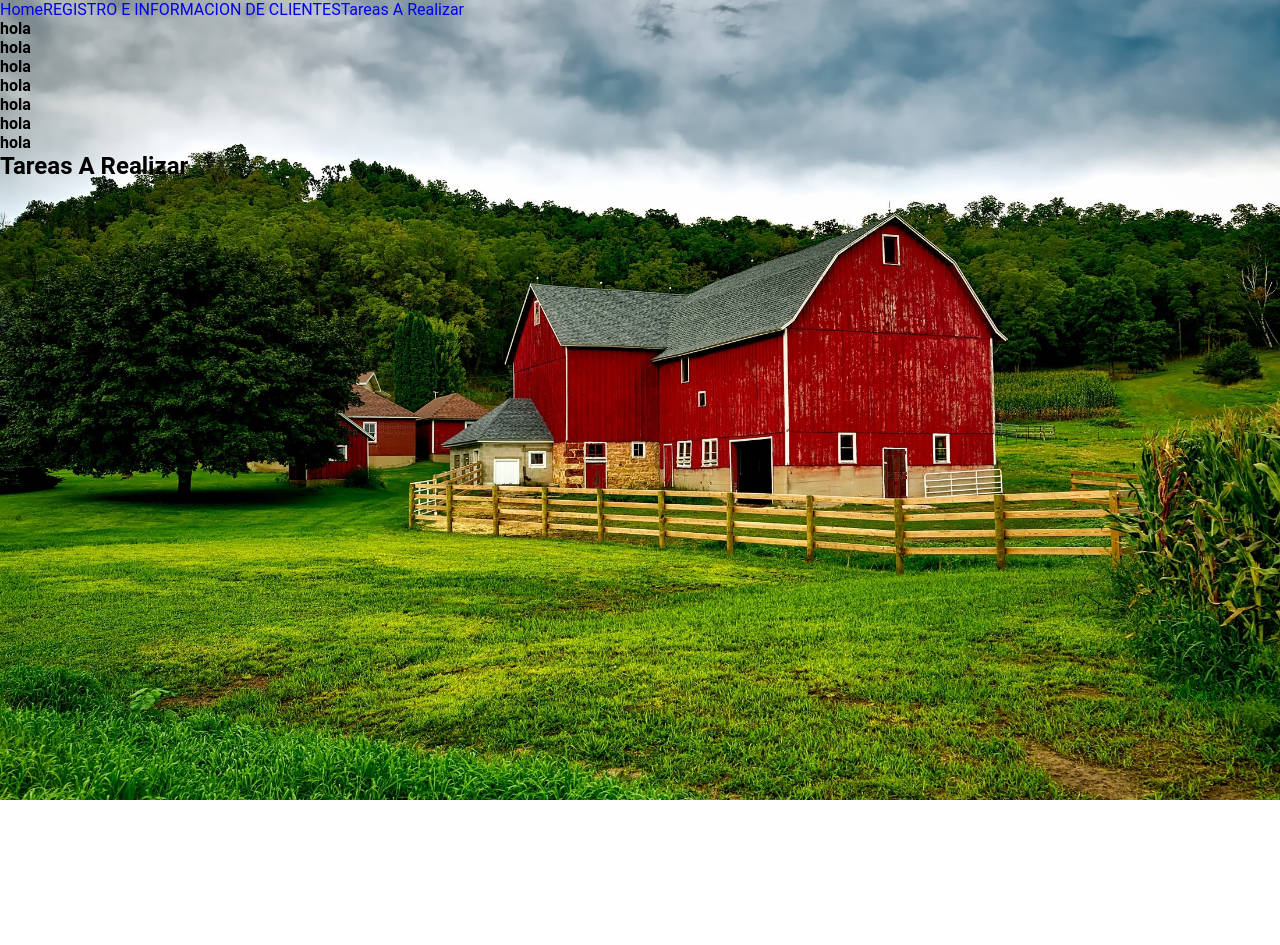
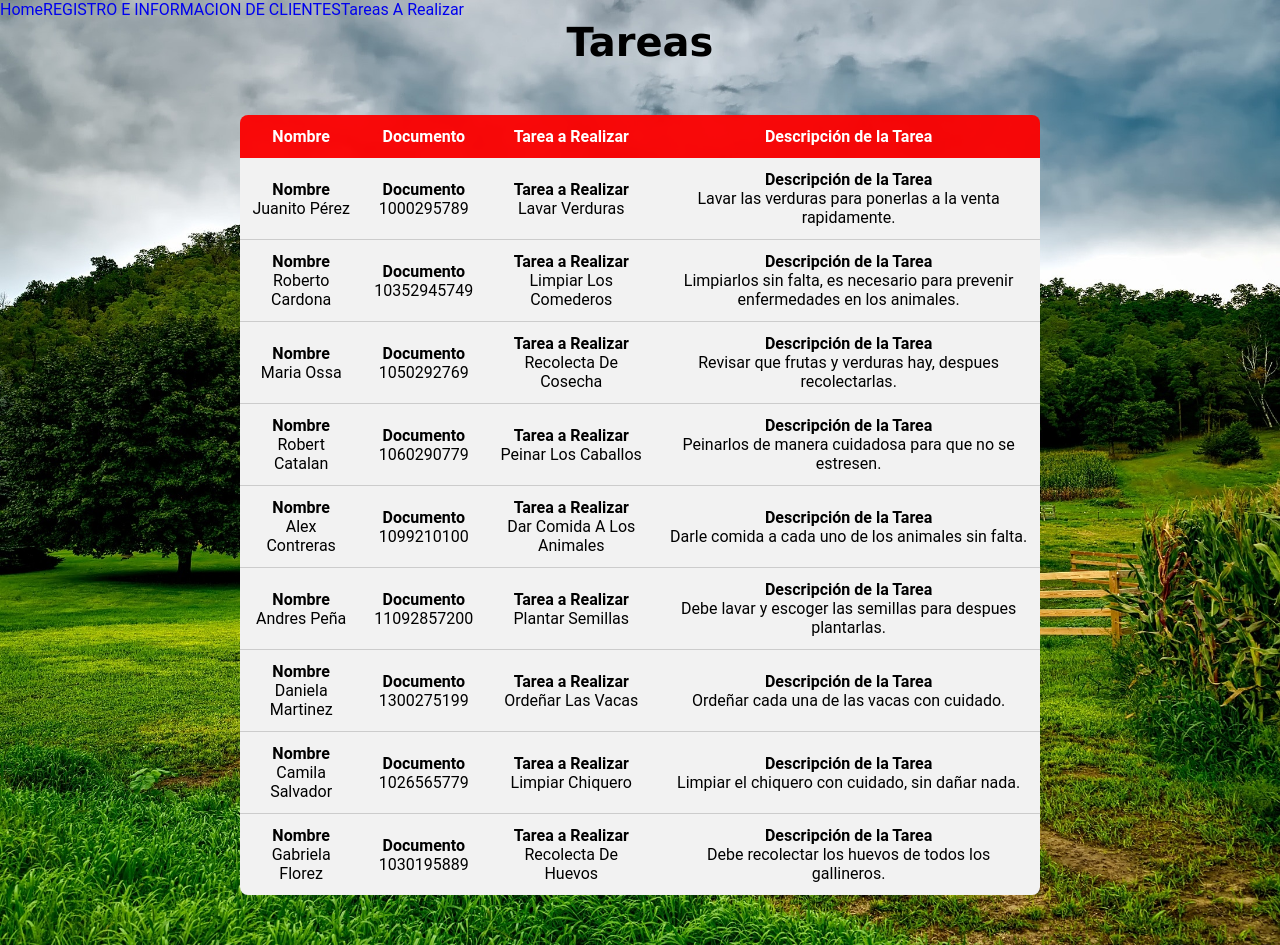
Before and after one commit to jacobososa/TRABAJOFINAL, a React (Vite) app: page /tareas in a window 1280 px wide. Before the commit the page ends 800 px from the top, so only its background shows below. Built offline with nearby package versions, Linux system fonts and the light colour scheme.

Commit message:
Agrego estilo a las tareas

```diff
--- a/index.html
+++ b/index.html
@@ -1,5 +1,5 @@
 <!DOCTYPE html>
-<html lang="en">
+<html lang="es">
   <head>
     <meta charset="UTF-8" />
     <link rel="icon" type="image/svg+xml" href="/vite.svg" />
--- a/src/components/helpers/Header.jsx
+++ b/src/components/helpers/Header.jsx
@@ -8,13 +8,7 @@ const Header = () => {
                 <Link to={"/home"}>Home</Link>
                 <Link to={"/informacion"}>REGISTRO E INFORMACION DE CLIENTES</Link>
                 <Link to={"/tareas"}>Tareas A Realizar</Link>
-                <h1>hola</h1>
-                <h1>hola</h1>
-                <h1>hola</h1>
-                <h1>hola</h1>
-                <h1>hola</h1>
-                <h1>hola</h1>
-                <h1>hola</h1>
+
             </nav>
         </header>
     </section>
--- a/src/components/layouts/administrador/registroTareas/Tareas.jsx
+++ b/src/components/layouts/administrador/registroTareas/Tareas.jsx
@@ -2,10 +2,79 @@ import Header from "../../../helpers/Header"
 
 
 const Tareas = () => {
+
   return (
     <section>
         <Header/>
-        <h1>Tareas A Realizar</h1>
+        <h3 className="titutarea">Tareas</h3>
+        <section class="table-container">
+    <table class="creative-table">
+      <thead>
+        <tr>
+          <th>Nombre</th>
+          <th>Documento</th>
+          <th>Tarea a Realizar</th>
+          <th>Descripción de la Tarea</th>
+        </tr>
+      </thead>
+      <tbody>
+        <tr className="uno">
+          <td data-label="Nombre">Juanito Pérez</td>
+          <td data-label="Documento">1000295789</td>
+          <td data-label="Tarea a Realizar">Lavar Verduras</td>
+          <td data-label="Descripción de la Tarea">Lavar las verduras para ponerlas a la venta rapidamente.</td>
+        </tr>
+        <tr>
+          <td data-label="Nombre">Roberto Cardona</td>
+          <td data-label="Documento">10352945749</td>
+          <td data-label="Tarea a Realizar">Limpiar Los Comederos</td>
+          <td data-label="Descripción de la Tarea">Limpiarlos sin falta, es necesario para prevenir enfermedades en los animales.</td>
+        </tr>
+        <tr className="uno">
+          <td data-label="Nombre">Maria Ossa</td>
+          <td data-label="Documento">1050292769</td>
+          <td data-label="Tarea a Realizar">Recolecta De Cosecha</td>
+          <td data-label="Descripción de la Tarea">Revisar que frutas y verduras hay, despues recolectarlas.</td>
+        </tr>
+        <tr>
+          <td data-label="Nombre">Robert Catalan</td>
+          <td data-label="Documento">1060290779</td>
+          <td data-label="Tarea a Realizar">Peinar Los Caballos</td>
+          <td data-label="Descripción de la Tarea">Peinarlos de manera cuidadosa para que no se estresen.</td>
+        </tr>
+        <tr className="uno">
+          <td data-label="Nombre">Alex Contreras</td>
+          <td data-label="Documento">1099210100</td>
+          <td data-label="Tarea a Realizar">Dar Comida A Los Animales</td>
+          <td data-label="Descripción de la Tarea">Darle comida a cada uno de los animales sin falta.</td>
+        </tr>
+        <tr>
+          <td data-label="Nombre">Andres Peña</td>
+          <td data-label="Documento">11092857200</td>
+          <td data-label="Tarea a Realizar">Plantar Semillas</td>
+          <td data-label="Descripción de la Tarea">Debe lavar y escoger las semillas para despues plantarlas.</td>
+        </tr>
+        <tr className="uno">
+          <td data-label="Nombre">Daniela Martinez</td>
+          <td data-label="Documento">1300275199</td>
+          <td data-label="Tarea a Realizar">Ordeñar Las Vacas</td>
+          <td data-label="Descripción de la Tarea">Ordeñar cada una de las vacas con cuidado.</td>
+        </tr>
+        <tr>
+          <td data-label="Nombre">Camila Salvador</td>
+          <td data-label="Documento">1026565779</td>
+          <td data-label="Tarea a Realizar">Limpiar Chiquero</td>
+          <td data-label="Descripción de la Tarea">Limpiar el chiquero con cuidado, sin dañar nada.</td>
+        </tr>
+        <tr className="uno">
+          <td data-label="Nombre">Gabriela Florez</td>
+          <td data-label="Documento">1030195889</td>
+          <td data-label="Tarea a Realizar">Recolecta De Huevos</td>
+          <td data-label="Descripción de la Tarea">Debe recolectar los huevos de todos los gallineros.</td>
+        </tr>
+      </tbody>
+    </table>
+  </section>
     </section>
   )
 }
--- a/src/index.css
+++ b/src/index.css
@@ -174,3 +174,63 @@ margin: auto;
 }
 
 }
+
+/*TAREAS CLIENTES*/
+  .table-container {
+    max-width: 800px;
+    margin: 50px auto;
+    overflow: hidden;
+  }
+
+  .creative-table {
+    width: 100%;
+    border-collapse: collapse;
+    box-shadow: 0 8px 8px rgba(0, 0, 0, 0.1);
+    border-radius: 8px;
+    overflow: hidden;
+  }
+
+  .creative-table th,
+  .creative-table td {
+    padding: 12px;
+    text-align: center;
+  }
+
+  .creative-table thead th {
+    background-color: #fc0000f3;
+    color: white;
+  }
+
+  .creative-table tbody tr {
+    border-bottom: 1px solid #ccc;
+  }
+
+  .creative-table tbody tr:last-child {
+    border-bottom: none;
+  }
+
+  .creative-table tbody tr:nth-child(even) {
+    background-color: #f2f2f2;
+  }
+
+  .uno{
+    background-color: #f2f2f2;
+  }
+  .creative-table tbody td[data-label]:before {
+    content: attr(data-label);
+    font-weight: bold;
+    color: black;
+    display: block;
+  }
+
+
+  .creative-table tbody tr:hover {
+    background-color: #f9e79f;
+    transition: background-color 0.3s ease;
+  }
+
+  .titutarea{
+    text-align: center;
+    font-family: Verdana, Geneva, Tahoma, sans-serif;
+    font-size: 40px;
+  }
```
